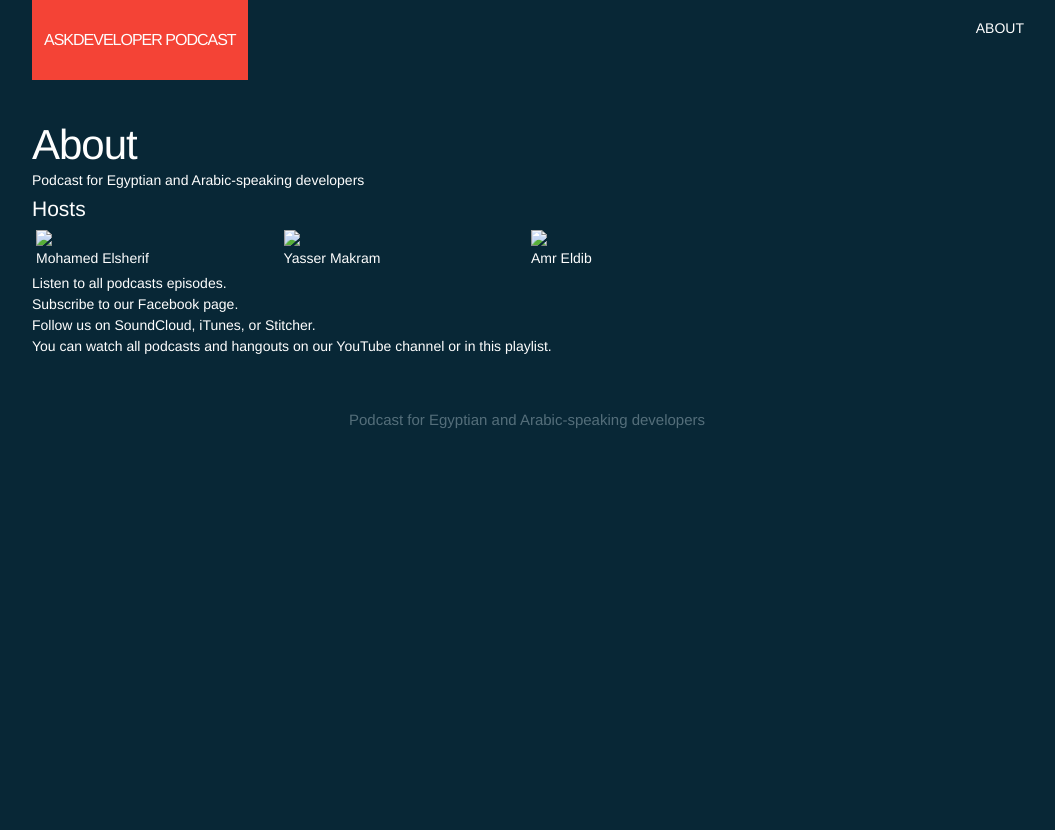
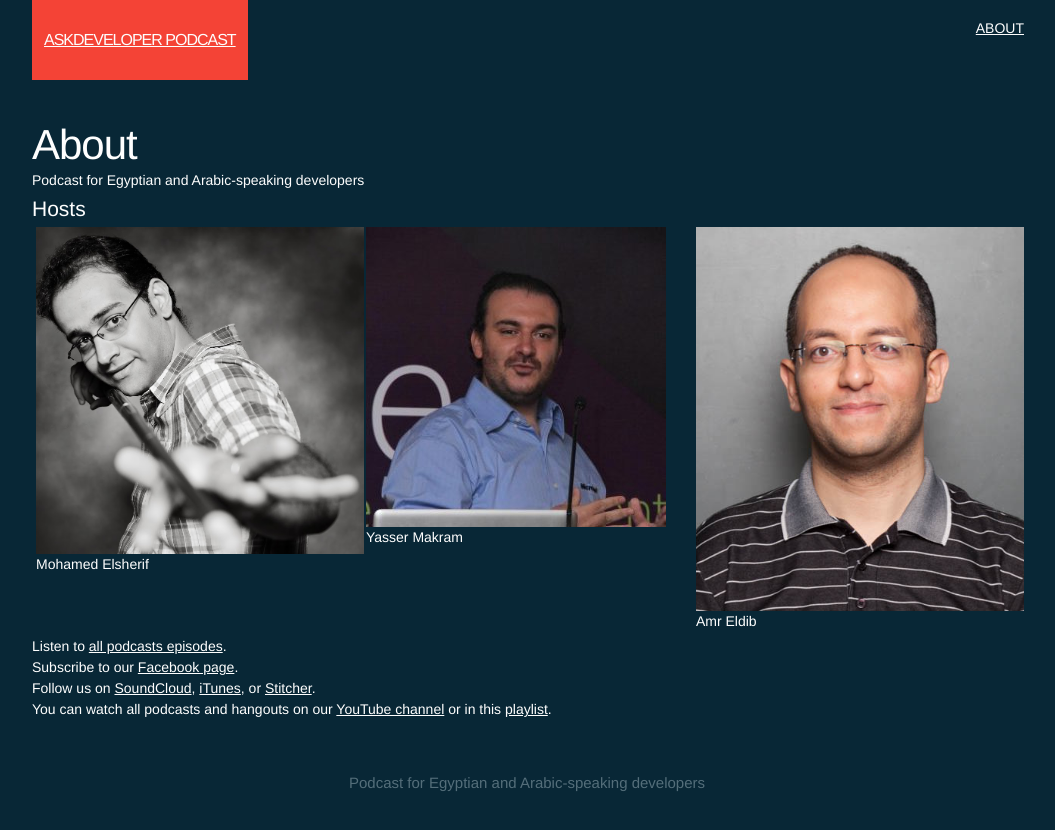
Before and after one commit to AmrEldib/askdeveloper-site, a Jekyll site: the page built from about.md, in a window 1280 px wide. Shown: the top 830 px of the page, without its empty margins (112-1167 px from the left). Built offline with Jekyll 4.4.1, drawn with Linux system fonts in a browser that asks for light colours.

Commit message:
Added audio for episodes. Fixes for hosts pics. Updated link style

```diff
--- a/_layouts/post.html
+++ b/_layouts/post.html
@@ -12,4 +12,4 @@ layout: default
     {{ content }}
   </div>
 
-</article>0
+</article>
--- a/_posts/2015-12-06-p41.markdown
+++ b/_posts/2015-12-06-p41.markdown
@@ -7,6 +7,9 @@ height:  1
 date:   2015-12-06 11:31:49 +0200
 categories: podcast
 ---
+
+<iframe width="100%" height="166" scrolling="no" frameborder="no" src="https://w.soundcloud.com/player/?url=https%3A//api.soundcloud.com/tracks/236351434&amp;color=ff5500&amp;auto_play=false&amp;hide_related=false&amp;show_comments=true&amp;show_user=true&amp;show_reposts=false"></iframe>
+
 Yasser goes to Redmond to visit Microsoft and gets a surprise demo of the new Hololens.
 - [A channel9 video, a tour in Microsoft museum](https://channel9.msdn.com/Shows/Defrag-Tools/Defrag-Tools-145-Living-Computer-Museum)
 - [Video about Microsoft and Apple staff in NY](https://www.youtube.com/watch?v=TMATD2qk564)
--- a/_posts/2016-02-20-p43.markdown
+++ b/_posts/2016-02-20-p43.markdown
@@ -7,6 +7,9 @@ height:  1
 date:   2016-02-20 11:31:49 +0200
 categories: podcast
 ---
+
+<iframe width="100%" height="166" scrolling="no" frameborder="no" src="https://w.soundcloud.com/player/?url=https%3A//api.soundcloud.com/tracks/248092204&amp;color=ff5500&amp;auto_play=false&amp;hide_related=false&amp;show_comments=true&amp;show_user=true&amp;show_reposts=false"></iframe>
+
 الحلقة 43 من راديو اسأل مطور, في هذه الحلقة نناقش مشاكل احتفاظ الشركات التقنية بالبيانات الشخصية و استهداف الحكومات و الأجهزة الأمنية لها و نناقش بعض الأخبار التقنية التي حدثت و المتعلقة مثل مطالبة ال FBI لشركة Apple لكسر تشفير أحد أجهزة iPhone و الذي تم اصدار حكم محكمة لالزام الشركة بهذا و على اثره قام Tim Cook المدير التنفيذي للشركة باصدار خطاب مفتوح لمستخدمين التكنولوجيا
 [Apple's message to their customers](http://www.apple.com/customer-letter/)
 أيضاً تحدثنا عن موضوع [Where is The Fair Use](http://amreldib.com/linkblog/WhereIsTheFairUse) #WTFU و الذي اثير مؤخراً على يوتيوب
--- a/_posts/2016-04-09-p44.markdown
+++ b/_posts/2016-04-09-p44.markdown
@@ -8,5 +8,7 @@ date:   2016-03-30 11:31:49 +0200
 categories: podcast
 ---
 
+<iframe width="100%" height="166" scrolling="no" frameborder="no" src="https://w.soundcloud.com/player/?url=https%3A//api.soundcloud.com/tracks/258173607&amp;color=ff5500&amp;auto_play=false&amp;hide_related=false&amp;show_comments=true&amp;show_user=true&amp;show_reposts=false"></iframe>
+
 Yasser walked on MARS, and can't wait to talk about it, and coverage of Build 2016
 [Channel9's videos of all BUILD sessons](https://channel9.msdn.com/Events/Build/2016)
--- a/_sass/_base.scss
+++ b/_sass/_base.scss
@@ -96,7 +96,7 @@ h1, h2, h3, h4, h5, h6 {
  */
 a {
     color: $text-color;
-    text-decoration: none;
+    text-decoration: underline;
 
     &:visited {
         color: darken($text-color, 15%);
--- a/about.md
+++ b/about.md
@@ -8,16 +8,16 @@ Podcast for Egyptian and Arabic-speaking developers
 
 # Hosts
 <div class="col col-12">
-    <div class="col col-3">
-        <img src="assets/MohamedElsherif.jpg" />
+    <div class="col col-4">
+        <img src="{{ site.url }}{{ site.baseurl }}/assets/MohamedElsherif.jpg" />
         <p>Mohamed Elsherif</p>
     </div>
-    <div class="col col-3">
-        <img src="assets/YasserMakram.jpg" />
+    <div class="col col-4">
+        <img src="{{ site.url }}{{ site.baseurl }}/assets/YasserMakram.jpg" />
         <p>Yasser Makram</p>
     </div>
-    <div class="col col-3">
-        <img src="assets/AmrEldib.jpg" />
+    <div class="col col-4">
+        <img src="{{ site.url }}{{ site.baseurl }}/assets/AmrEldib.jpg" />
         <p>Amr Eldib</p>
     </div>
 </div>
```
